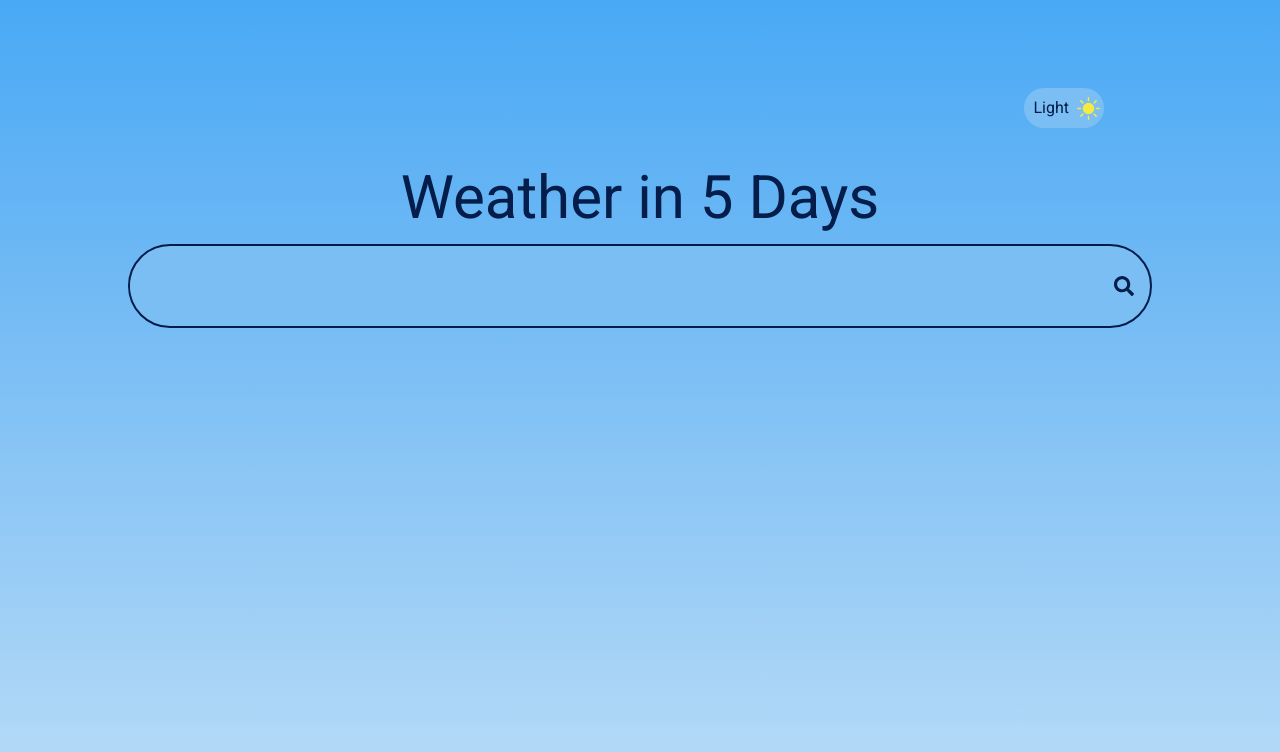
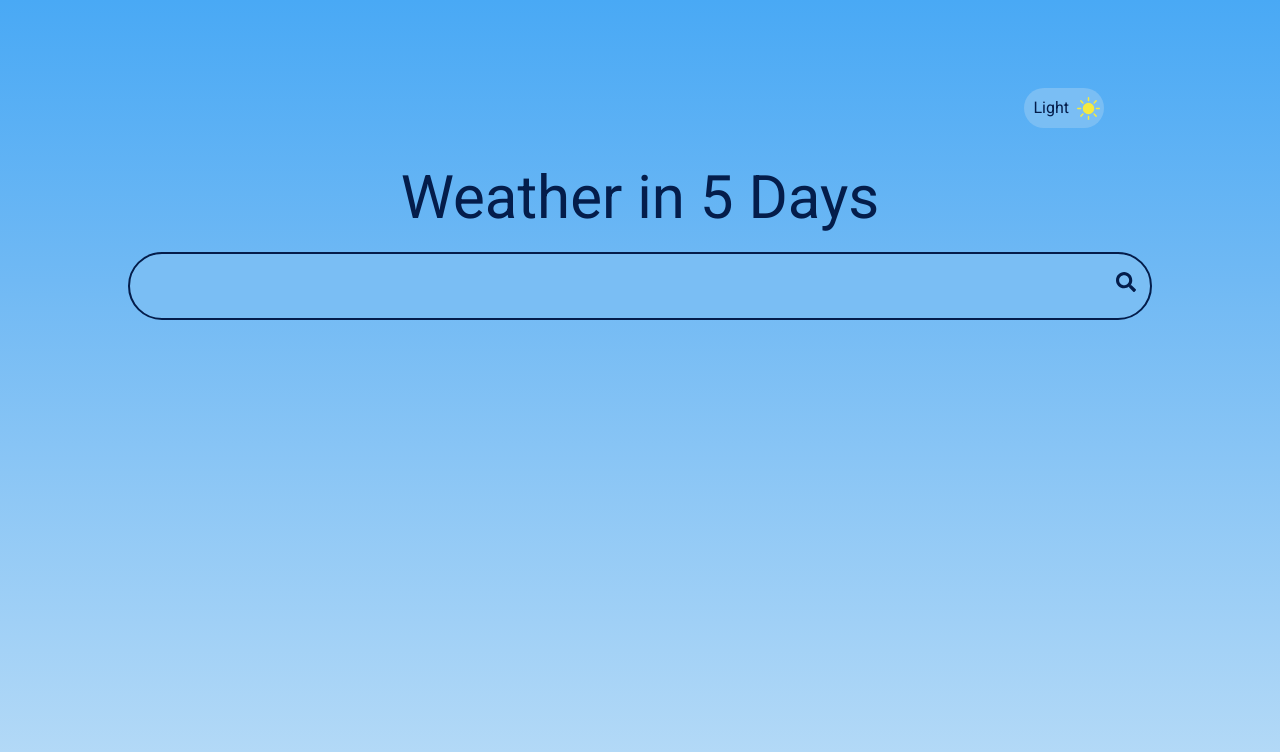
Before and after one commit to Shmyhelskiy/next-weather-app, a Next.js app: page / in a window 1280 px wide. Shown: the top 752 px of the page. Built offline with nearby package versions, Linux system fonts and the light colour scheme.

Commit message:
fix input style

```diff
--- a/app/components/ui/SearchInput.tsx
+++ b/app/components/ui/SearchInput.tsx
@@ -65,7 +65,7 @@ const SearchInput = () => {
   return (
     <Form
     action="/search"
-    className="min-w-[320px] max-w-5xl w-full flex justify-between dark:bg-customBlue bg-customSkyBlue bg-opacity-50 rounded-full border-2 border-customBlue dark:border-white py-0 sm:py-4"
+    className="relative min-w-[320px] max-w-5xl w-full"
     onSubmit={handleSubmit}
     >
       <input
@@ -74,11 +74,13 @@ const SearchInput = () => {
         value={query}
         maxLength={70}
         onChange={handleQuery}
-        className='dark:bg-customBlue bg-customSkyBlue rounded-full p-4 h-12 w-3xl text-2xl focus:outline-none input-autofill'
-
+        className="w-full dark:bg-customBlue bg-customSkyBlue bg-opacity-50 rounded-full border-2 border-customBlue dark:border-white py-4 px-6 text-2xl focus:outline-none input-autofill"
       />
-      <button type="submit">
-      <FaSearch className="sm:mr-4 cursor-pointer" size={20} />
+      <button
+        type="submit"
+        className='absolute right-4 top-1/2 -translate-y-1/2 cursor-pointer'
+      >
+        <FaSearch size={20} />
       </button>
     </Form >
   )
--- a/app/globals.css
+++ b/app/globals.css
@@ -47,7 +47,6 @@ body {
       background-color: transparent !important;
       -webkit-box-shadow: 0 0 0px 1000px theme('colors.customSkyBlue') inset;
       -webkit-text-fill-color: theme('colors.customBlue') !important;
-      border: none !important;
     }
   }
 
@@ -55,7 +54,6 @@ body {
     &:-webkit-autofill {
       -webkit-box-shadow: 0 0 0px 1000px theme('colors.customBlue') inset;
       -webkit-text-fill-color: white !important;
-      border: none !important;
     }
   }
 }
```
